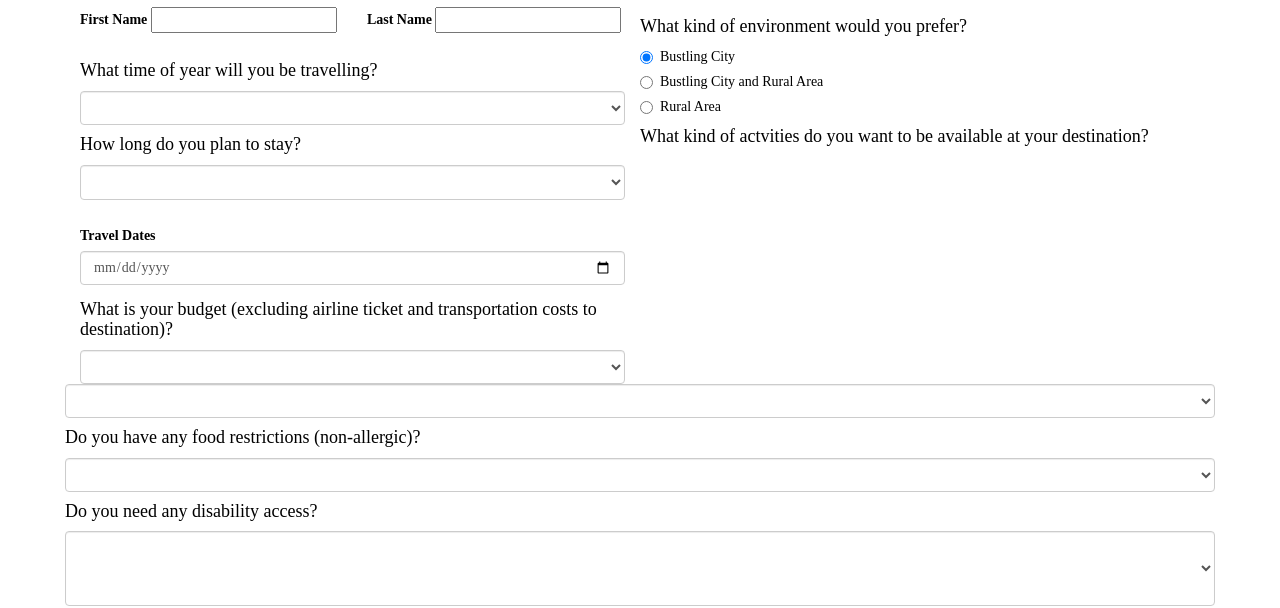
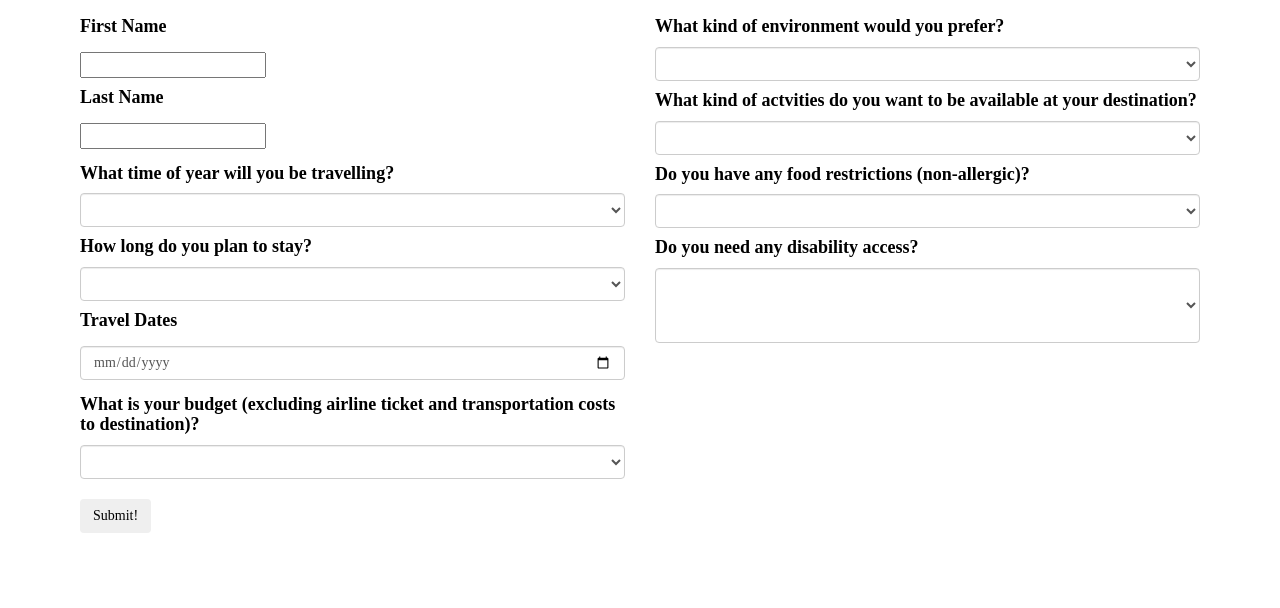
Before and after one commit to pullashradha/Vacation-Suggester, a plain HTML site: page index.html in a window 1280 px wide. Shown: the part 199-807 px from the top of the page. Drawn offline with Linux system fonts and the light colour scheme.

Commit message:
Fix column error, slight formatting adjustments to questions

```diff
--- a/css/styles.css
+++ b/css/styles.css
@@ -6,7 +6,7 @@ body {
   padding: 20px;
   padding-left: 80px;
   padding-right: 80px;
-  padding-bottom: 150px;
+  padding-bottom: 100px;
   padding-top: 50px;
   color: #000000;
 }
@@ -17,15 +17,6 @@ body {
 
 #disability {
   padding-bottom: 50pt;
-}
-
-#first-name {
-  margin-right: 20pt;
-  margin-bottom: 10pt;
-}
-
-#dates {
-  padding-bottom: 20pt;
 }
 
 .calendar {
@@ -39,3 +30,12 @@ h2 {
 h1, h2 {
   text-align: center;
 }
+
+.navbar-inverse {
+  background-color: #3333FF;
+  border-color: #3333FF;
+}
+
+.fa-facebook-official, .fa-twitter, .fa-pinterest, .fa-instagram {
+  color: #000000
+}
--- a/index.html
+++ b/index.html
@@ -19,13 +19,13 @@
 <!-- First Column Start -->
         <div class="col-sm-6">
           <div class="form-group">
-            <label for="first-name"><strong>First Name</strong></label>
+            <h4><label for="first-name">First Name</label></h4>
             <input id="first-name" type="text">
-            <label for="last-name"><strong>Last Name</strong></label>
+            <h4><label for="last-name">Last Name</label></h4>
             <input id="last-name" type="text">
           </div>
           <div id="gender">
-            <h4>What time of year will you be travelling?</h4>
+            <h4><strong>What time of year will you be travelling?</strong></h4>
             <select class="form-control" id="gender">
               <option></option>
               <option>Spring</option>
@@ -35,7 +35,7 @@
             </select>
           </div>
           <div id="dates">
-            <h4>How long do you plan to stay?</h4>
+            <h4><strong>How long do you plan to stay?</strong></h4>
             <select class="form-control" id="dates">
               <option></option>
               <option>3-5 days</option>
@@ -45,11 +45,11 @@
             </select>
           </div>
           <div class="form-group">
-            <label for="born"><strong>Travel Dates</strong></label>
+            <h4><label for="born">Travel Dates</label></h4>
             <input id="calendar" class="form-control" type="date">
           </div>
           <div id="budget">
-            <h4>What is your budget (excluding airline ticket and transportation costs to destination)?</h4>
+            <h4><strong>What is your budget (excluding airline ticket and transportation costs to destination)?</strong></h4>
             <select class="form-control" id="budget">
               <option></option>
               <option>$500-$1000</option>
@@ -60,30 +60,18 @@
         </div>
 <!-- First Column End -->
 <!-- Second Column Start -->
-        <div class="col-6-sm">
+        <div class="col-sm-6">
           <div id="environment">
-            <h4>What kind of environment would you prefer?</h4>
-            <div class="radio">
-              <label>
-                <input type="radio" name="plan" value="urban" checked>
-                Bustling City
-              </label>
-            </div>
-            <div class="radio">
-              <label>
-                <input type="radio" name="plan" value="combination">
-                Bustling City and Rural Area
-              </label>
-            </div>
-            <div class="radio">
-              <label>
-                <input type="radio" name="plan" value="rural">
-                Rural Area
-              </label>
-            </div>
+            <h4><strong>What kind of environment would you prefer?</strong></h4>
+            <select class="form-control" id="environment">
+              <option></option>
+              <option>Bustling City</option>
+              <option>Bustling City and Rural Area</option>
+              <option>Rural Area</option>
+            </select>
           </div>
           <div id="adventure">
-            <h4>What kind of actvities do you want to be available at your destination?</h4>
+            <h4><strong>What kind of actvities do you want to be available at your destination?</strong></h4>
             <select class="form-control" id="adventure">
               <option></option>
               <option>Museums/Historical Sites</option>
@@ -92,7 +80,7 @@
             </select>
           </div>
           <div id="food">
-            <h4>Do you have any food restrictions (non-allergic)?</h4>
+            <h4><strong>Do you have any food restrictions (non-allergic)?</strong></h4>
             <select class="form-control" id="food">
               <option></option>
               <option>Vegan</option>
@@ -103,7 +91,7 @@
             </select>
           </div>
           <div id="disability">
-            <h4>Do you need any disability access?</h4>
+            <h4><strong>Do you need any disability access?</strong></h4>
             <select class="form-control" id="disability">
               <option></option>
               <option>Yes, I will be travelling alone</option>
@@ -114,7 +102,7 @@
         </div>
       </div>
 <!-- Second Column End -->
-      <button type="submit" class="btn" id="submit">Submit!</button>
+      <h3><button type="submit" class="btn" id="submit">Submit!</button></h3>
     </form>
 <!--Questions End-->
 <!-- Destinations Start -->
```
